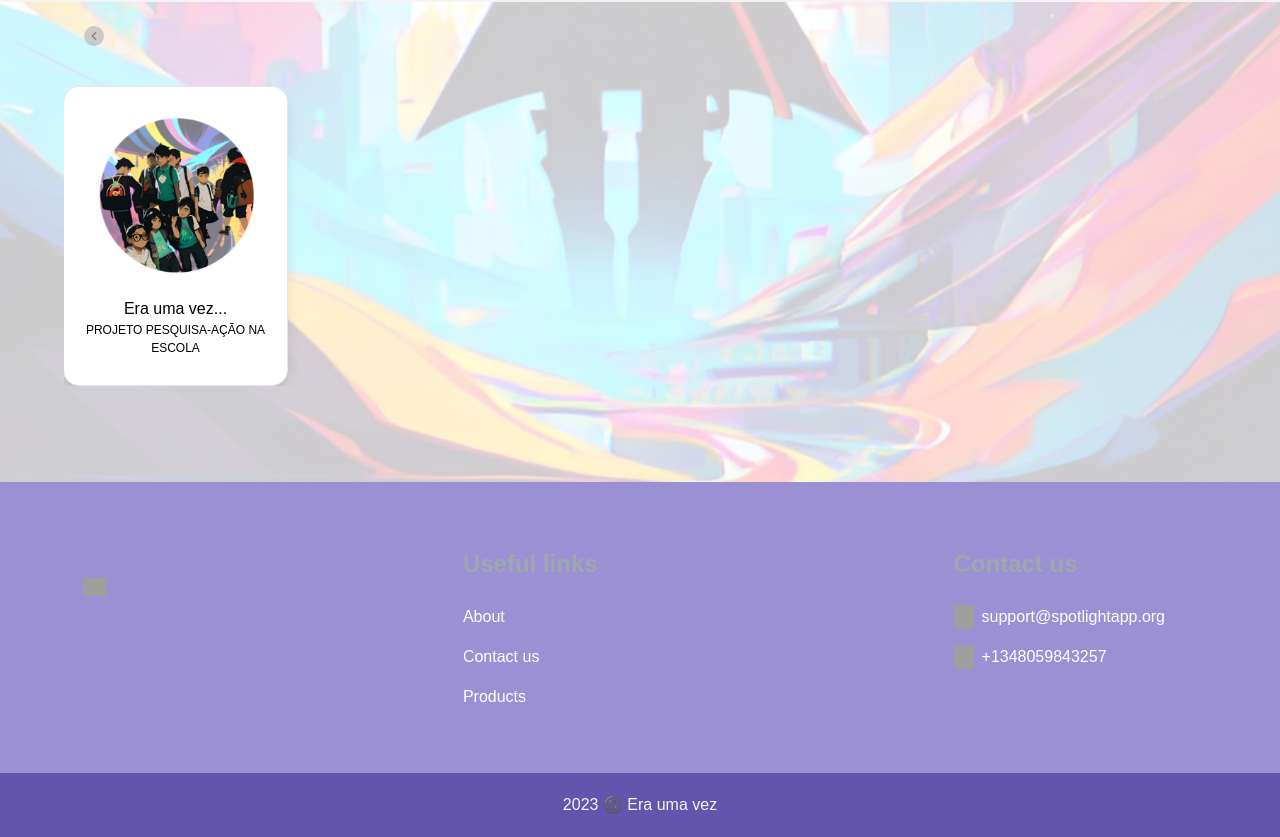
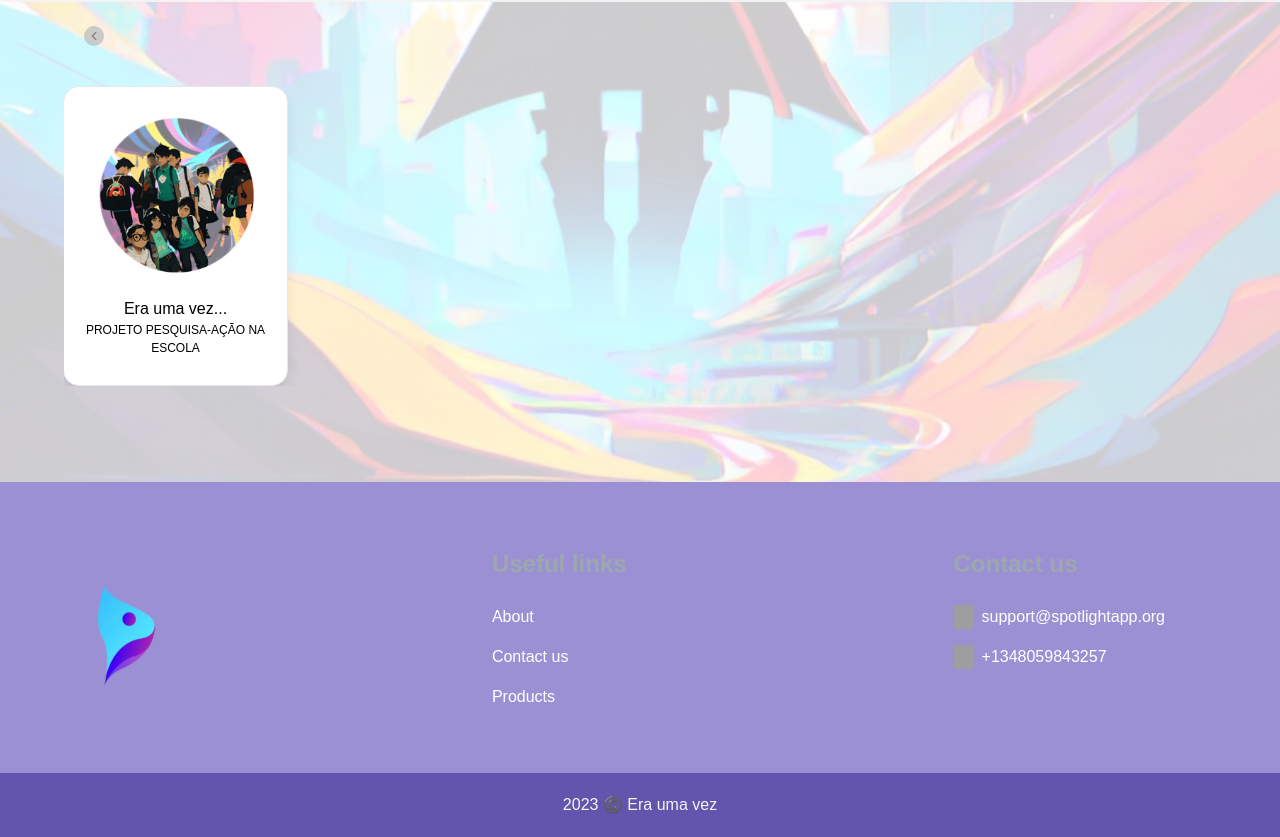
Before and after one commit to candidofabianny/eraumavez, a Next.js app in the folder era_uma_vez/: page / in a window 1280 px wide. Shown: the part 2095-2932 px from the top of the page. Built offline with nearby package versions, Linux system fonts and the light colour scheme; grey boxes are pictures that could not be loaded; a web font is replaced by a local one.

Commit message:
cards size and footer position

```diff
--- a/era_uma_vez/src/components/home/Menu.tsx
+++ b/era_uma_vez/src/components/home/Menu.tsx
@@ -49,17 +49,17 @@ const Menu = () => {
           </div>
         <div className="columns-3 items-center">
         <div className="flex pl-8 pt-5">
-          <button className="w-24 h-24 bg-purple rounded-full text-[2rem] text-grey hover:scale-105 transition-all duration-[100]">
+          <button className="w-20 h-20 bg-purple rounded-full text-[1.8rem] text-grey hover:scale-105 transition-all duration-[100]">
             Assitir
           </button>
         </div>
         <div className="flex pl-4">
-          <button className="w-24 h-24 bg-purple rounded-full text-[2rem] text-grey hover:scale-105 transition-all duration-[100]">
+          <button className="w-20 h-20 bg-purple rounded-full text-[1.8rem] text-grey hover:scale-105 transition-all duration-[100]">
             Ler
           </button>
         </div>
 
-          <button className="w-24 h-24 bg-purple rounded-full text-[1.9rem] text-grey hover:scale-105 transition-all duration-[100]">
+          <button className="w-20 h-20 bg-purple rounded-full text-[1.65rem] text-grey hover:scale-105 transition-all duration-[100]">
             Escutar
           </button>
 
--- a/era_uma_vez/src/components/layout/Footer.tsx
+++ b/era_uma_vez/src/components/layout/Footer.tsx
@@ -3,7 +3,7 @@ import Link from "next/link";
 import Image from "next/image";
 
 const Footer = () => {
-  const Logo = "/assets/images/logo.svg";
+  const Logo = "/assets/icons/logo.svg";
   const youtube = "/assets/images/social/youtube.svg";
   const facebook = "/assets/images/social/facebook.svg";
   const instagram = "/assets/images/social/instagram.svg";
@@ -19,12 +19,12 @@ const Footer = () => {
         <div className="flex flex-col">
 
           <div className="hidden md:flex md:gap-5 md:mt-8">
-            <Link href="/" className="w-6 h-6">
+            <Link href="/" className="">
               <Image
-                src={youtube}
-                alt="Youtube social icon"
-                width={24}
-                height={24}
+                src={Logo}
+                alt="era uma vez icon"
+                width={82}
+                height={82}
               />
             </Link>
           </div>
```
